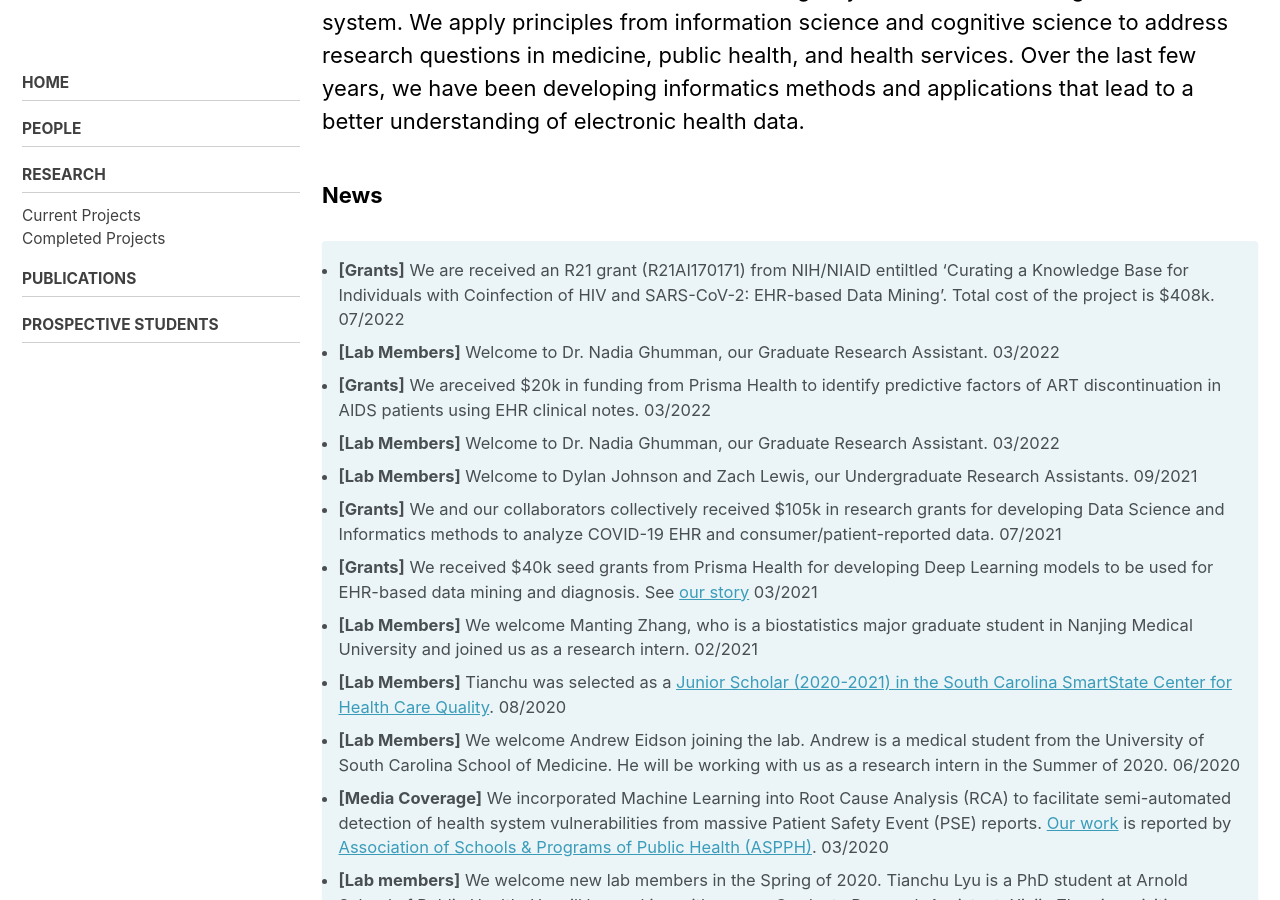
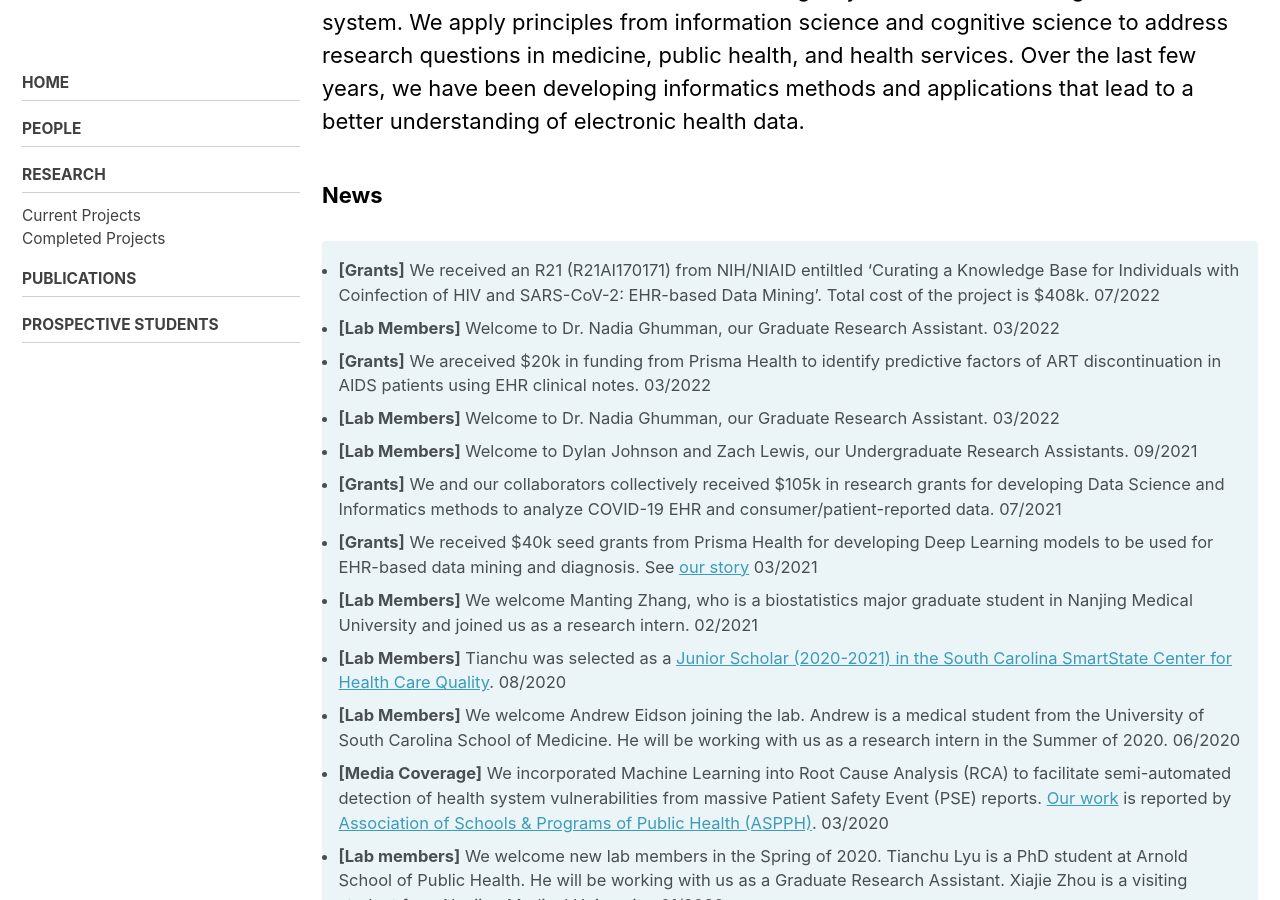
Before and after one commit to nehcgnail/nehcgnail.github.io, a Jekyll site: the page built from index.md, in a window 1280 px wide and 900 px high, scrolled down 915 px. Built offline with Jekyll 4.4.1, drawn with Linux system fonts in a browser that asks for light colours; cached includes are drawn as plain includes; nearby versions of some CDN libraries.

Commit message:
Update index.md
news

```diff
--- a/index.md
+++ b/index.md
@@ -14,7 +14,7 @@ header:
 Welcome to the laboratory. We are located in Arnold School of Public Health, Universithy of South Carolina. We are dedicated to seeking ways to a safe and intelligent health system. We apply principles from information science and cognitive science to address research questions in medicine, public health, and health services. Over the last few years, we have been developing informatics methods and applications that lead to a better understanding of electronic health data.
 
 ### News
-- **[Grants]** We are received an R21 grant (R21AI170171) from NIH/NIAID entiltled 'Curating a Knowledge Base for Individuals with Coinfection of HIV and SARS-CoV-2: EHR-based Data Mining'. Total cost of the project is $408k. 07/2022<br/>
+- **[Grants]** We received an R21 (R21AI170171) from NIH/NIAID entiltled 'Curating a Knowledge Base for Individuals with Coinfection of HIV and SARS-CoV-2: EHR-based Data Mining'. Total cost of the project is $408k. 07/2022<br/>
 - **[Lab Members]** Welcome to Dr. Nadia Ghumman, our Graduate Research Assistant. 03/2022<br/>
 - **[Grants]** We areceived $20k in funding from Prisma Health to identify predictive factors of ART discontinuation in AIDS patients using EHR clinical notes. 03/2022<br/>
 - **[Lab Members]** Welcome to Dr. Nadia Ghumman, our Graduate Research Assistant. 03/2022<br/>
```
